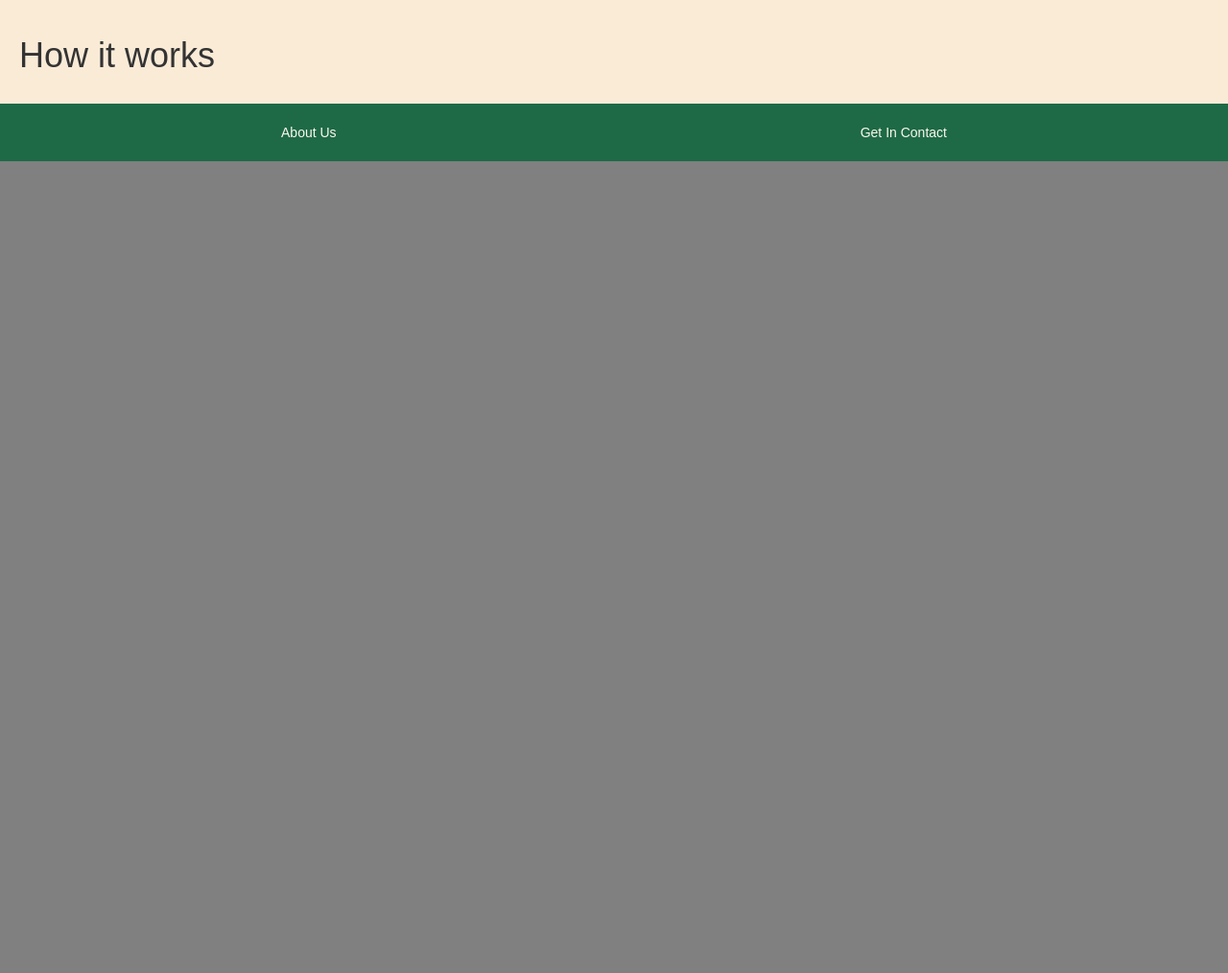
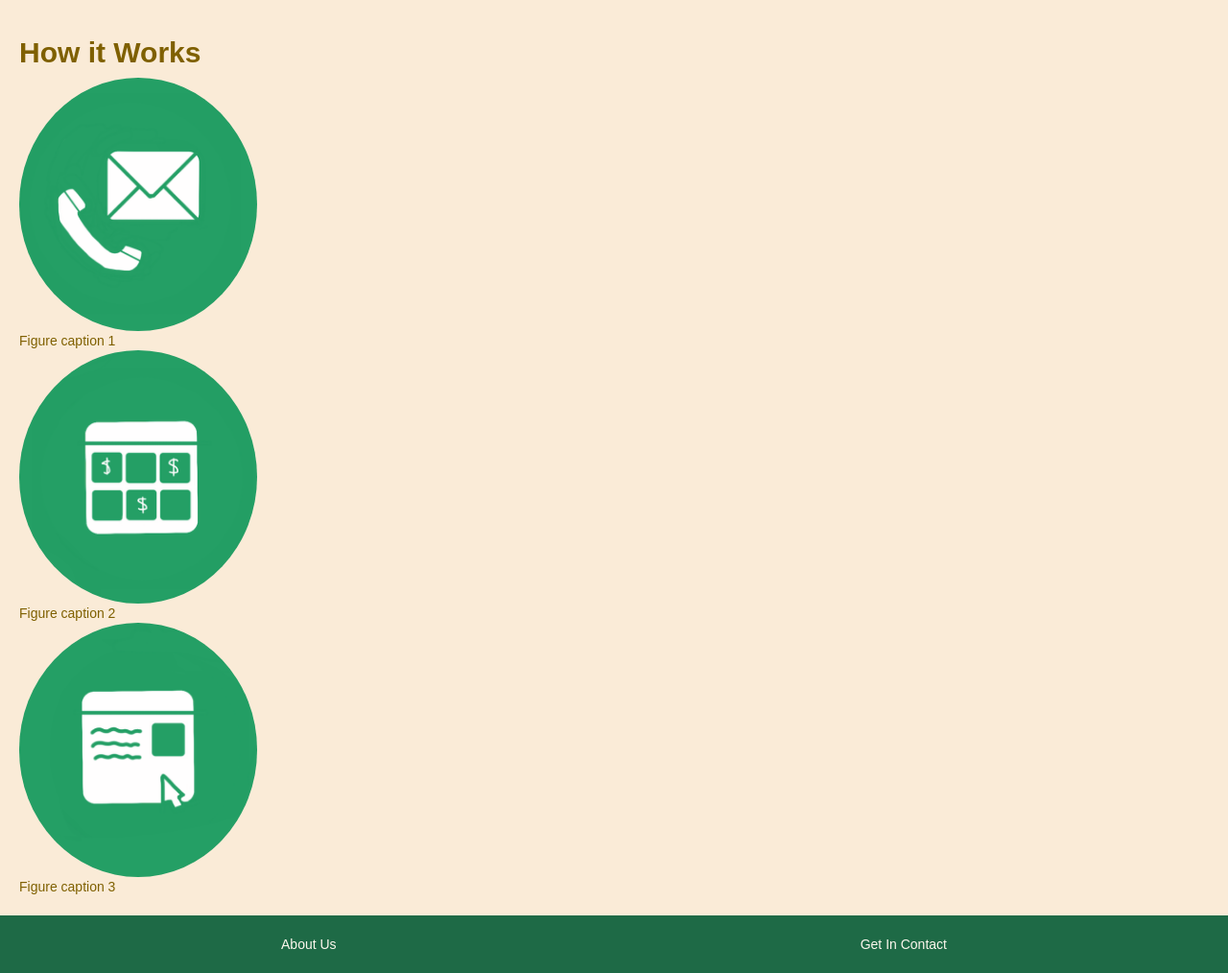
Before and after one commit to CameronR2802/Set-Hacks-CropCycle, a website: page home.html in a window 1280 px wide. Shown: the part 646-1660 px from the top of the page at 96% size. Before the commit the page ends 814 px from the top, so only its background shows below. Drawn offline with nearby package versions, Linux system fonts and the light colour scheme.

Commit message:
added icons

```diff
--- a/home.html
+++ b/home.html
@@ -27,6 +27,22 @@
         section.image_section h4 {
             color: white;
             margin-left: 20px;
+        }
+
+        section.how_it_works{
+            color: #7f6000;
+        }
+        .how_it_works figure.icon1 img{
+            border-radius: 50%;
+            width: 20%;
+        }
+        .how_it_works figure.icon2 img{
+            border-radius: 50%;
+            width: 20%;
+        }
+        .how_it_works figure.icon3 img{
+            border-radius: 50%;
+            width: 20%;
         }
     </style>
 
@@ -66,9 +82,23 @@
     </div> -->
 
     <section class="how_it_works">
-        <h1>
-            How it works
-        </h1>
+        <h2>
+            <strong>How it Works</strong>
+        </h2>
+
+        <figure class="icon1">
+            <img src="Icons/Icon1.png">
+            <figcaption>Figure caption 1</figcaption>
+        </figure>
+        <figure class="icon2">
+            <img src="Icons/icon2.png">
+            <figcaption>Figure caption 2</figcaption>
+        </figure>
+        <figure class="icon3">
+            <img src="Icons/icon3.png">
+            <figcaption>Figure caption 3</figcaption>
+        </figure>
+
     </section>
 
     <footer>
```
Also changed, not shown: browseBuy.html (+7 -15 lines), browseSell.html (+0 -1 lines), Icons/Icon1.png (added), Icons/icon2.png (added), Icons/icon3.png (added), 2 other files.
